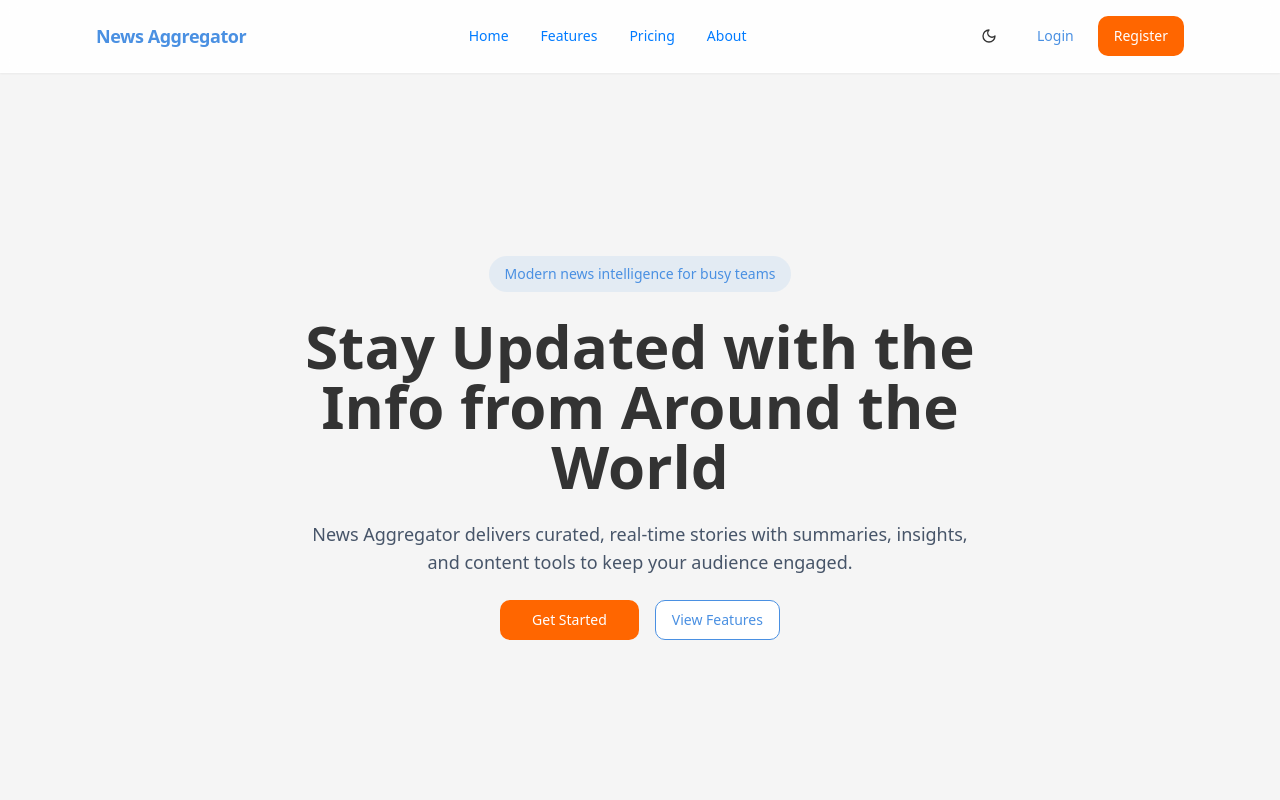
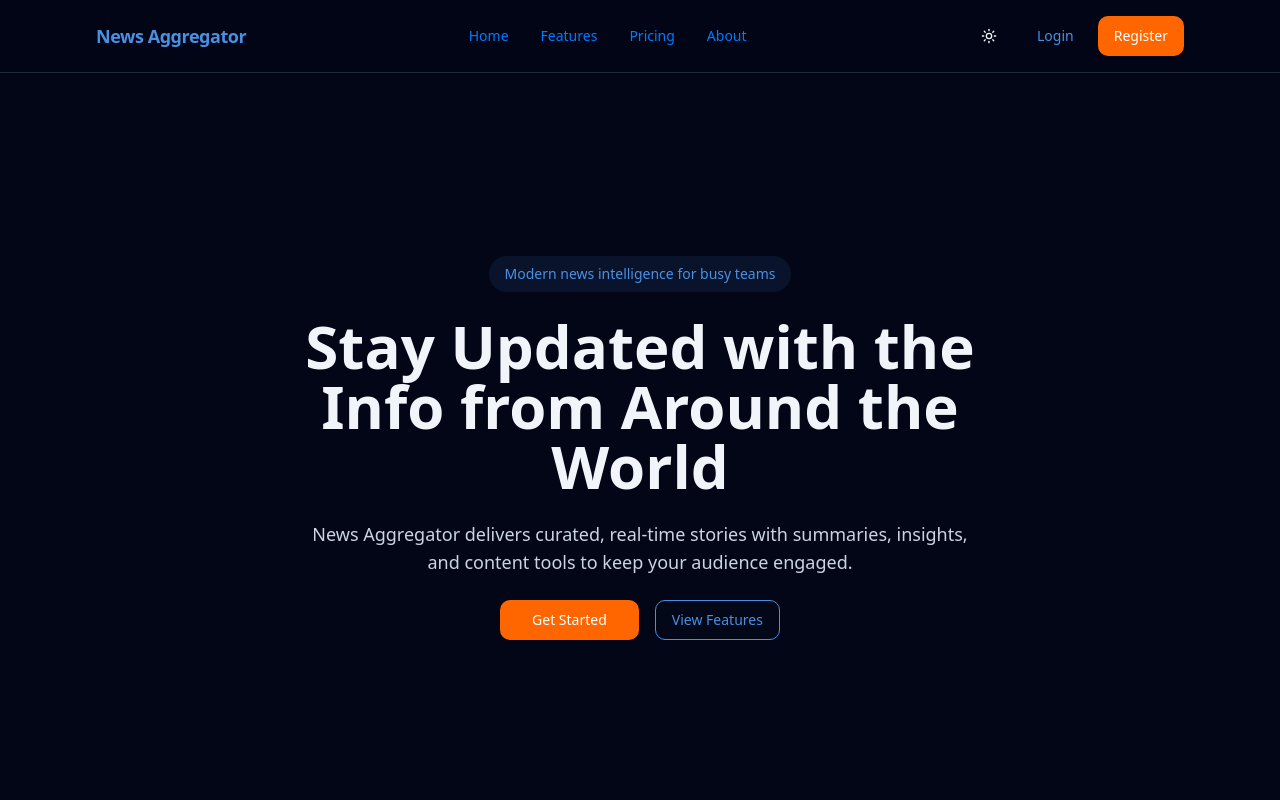
Before and after one commit to dera1992/new-aggregator-app, a Next.js app in the folder frontend/: page / in a window 1280 px wide. Shown: the top 800 px of the page. Built offline with nearby package versions, Linux system fonts and the light colour scheme.

Commit message:
Set dark theme default and enhance background

```diff
--- a/frontend/app/layout.tsx
+++ b/frontend/app/layout.tsx
@@ -22,7 +22,7 @@ export default function RootLayout({
 (() => {
   try {
     const stored = localStorage.getItem('theme');
-    const theme = stored || 'light';
+    const theme = stored || 'dark';
     const prefersDark = window.matchMedia('(prefers-color-scheme: dark)').matches;
     const resolved = theme === 'system' ? (prefersDark ? 'dark' : 'light') : theme;
     if (resolved === 'dark') {
@@ -31,7 +31,7 @@ export default function RootLayout({
       document.documentElement.classList.remove('dark');
     }
   } catch (_e) {
-    document.documentElement.classList.remove('dark');
+    document.documentElement.classList.add('dark');
   }
 })();
 `,
--- a/frontend/app/page.tsx
+++ b/frontend/app/page.tsx
@@ -58,8 +58,13 @@ export default function HomePage() {
   return (
     <div
       id="home"
-      className="min-h-screen bg-[#F5F5F5] text-[#333333] dark:bg-slate-950 dark:text-slate-100"
+      className="relative min-h-screen overflow-hidden bg-[#F5F5F5] text-[#333333] dark:bg-slate-950 dark:text-slate-100"
     >
+      <div aria-hidden="true" className="pointer-events-none absolute inset-0 -z-10">
+        <div className="absolute -top-32 left-1/2 h-72 w-72 -translate-x-1/2 rounded-full bg-[#4A90E2]/15 blur-3xl dark:bg-sky-500/20" />
+        <div className="absolute bottom-0 right-0 h-80 w-80 translate-x-1/3 rounded-full bg-[#FF6600]/10 blur-3xl dark:bg-orange-500/20" />
+        <div className="absolute inset-0 bg-[radial-gradient(circle_at_top,_rgba(74,144,226,0.08),_transparent_55%)] dark:bg-[radial-gradient(circle_at_top,_rgba(56,189,248,0.12),_transparent_55%)]" />
+      </div>
       <header className="fixed inset-x-0 top-0 z-50 border-b border-white/20 bg-white/90 shadow-sm backdrop-blur dark:border-slate-800 dark:bg-slate-950/90">
         <div className="mx-auto flex max-w-6xl items-center justify-between px-4 py-4 sm:px-6 lg:px-8">
           <Link
--- a/frontend/app/providers.tsx
+++ b/frontend/app/providers.tsx
@@ -11,7 +11,7 @@ export function Providers({ children }: { children: React.ReactNode }) {
 
   return (
     <QueryClientProvider client={client}>
-      <ThemeProvider defaultTheme="light">{children}</ThemeProvider>
+      <ThemeProvider defaultTheme="dark">{children}</ThemeProvider>
       <Toaster richColors position="top-right" />
     </QueryClientProvider>
   );
```
